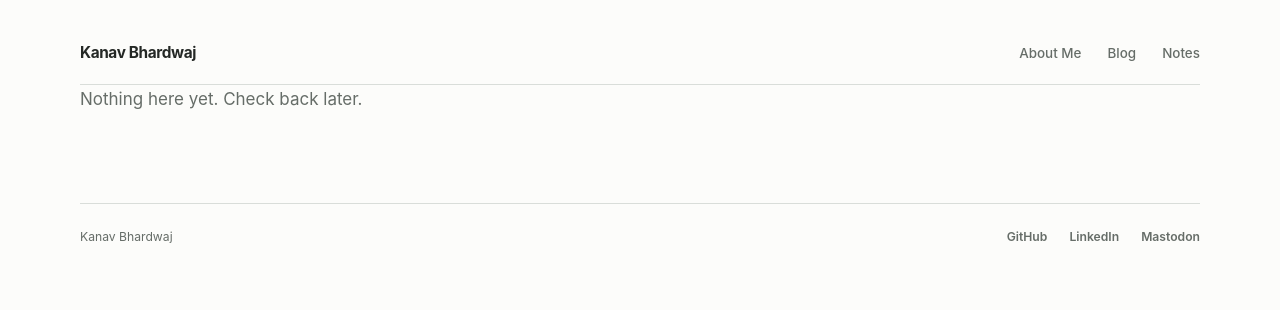
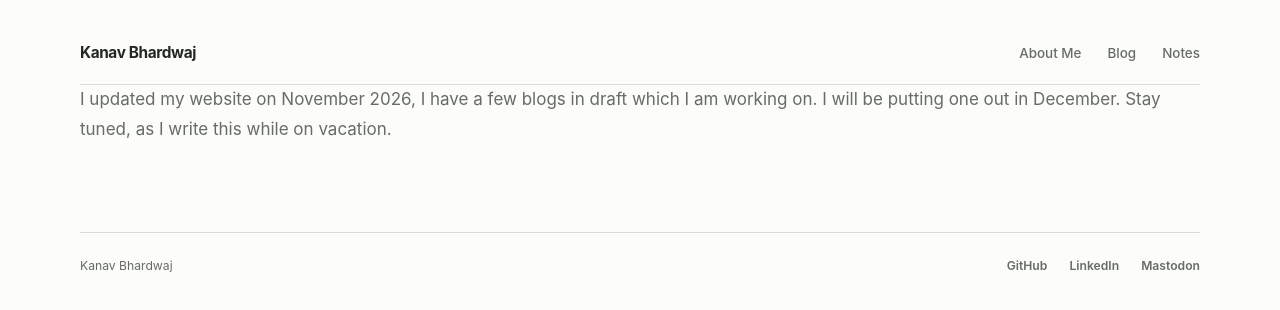
Before and after one commit to kanjurer/website, an Astro site: page /website/blog in a window 1280 px wide. Built offline with nearby package versions, Linux system fonts and the light colour scheme; Astro itself is replaced by a stand-in of ours.

Commit message:
few updates

```diff
--- a/src/content/notes/machine-learning/llm_from_scratch.md
+++ b/src/content/notes/machine-learning/llm_from_scratch.md
@@ -1,7 +1,7 @@
 ---
 title: "LLM from scratch"
 description: "These are my notes on building a large language model from scratch."
-draft: true
+draft: false
 ---
 
 # Overview
--- a/src/pages/blog/index.astro
+++ b/src/pages/blog/index.astro
@@ -29,7 +29,11 @@ const posts = (await getCollection('blog', ({ data }) => !data.draft)).sort(
     </div>
 
     {posts.length === 0 && (
-      <p class="empty">Nothing here yet. Check back later.</p>
+      <p class="empty">
+        I updated my website on November 2026, I have a few blogs in draft which
+        I am working on. I will be putting one out in December. Stay tuned, as I
+        write this while on vacation.
+      </p>
     )}
   </section>
 
```
